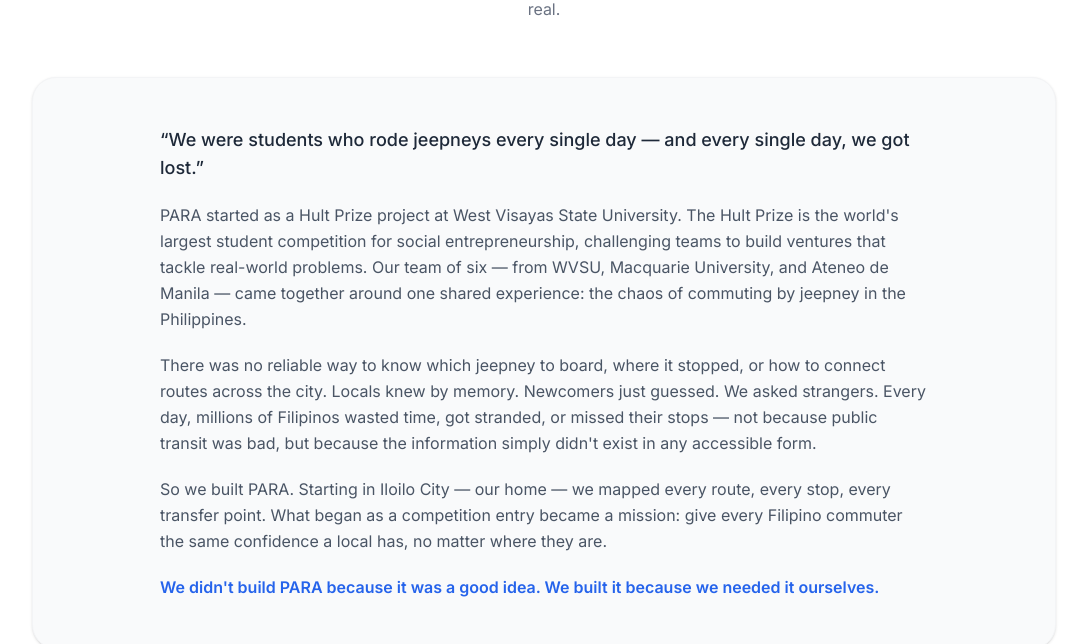
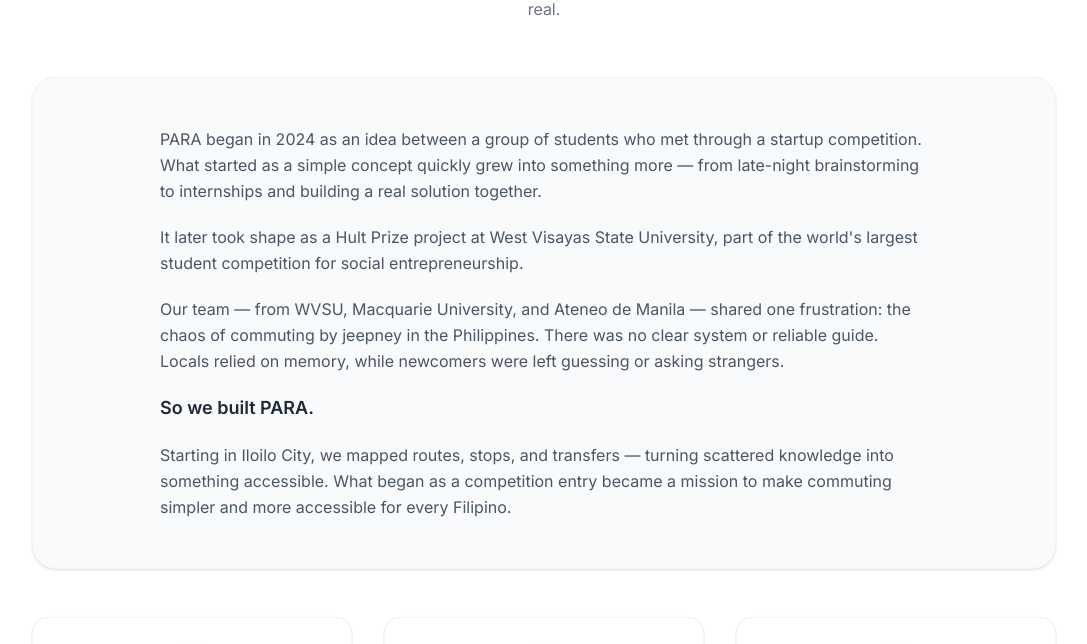
Before and after one commit to MikenISATU/PARA-WEBSITE, a Next.js app: page / in a window 1280 px wide. Shown: the part 4320-4964 px from the top of the page, without its empty margins (96-1183 px from the left). Built offline with nearby package versions, Linux system fonts and the light colour scheme; grey boxes are pictures that could not be loaded.

Commit message:
Update page.tsx

```diff
--- a/app/page.tsx
+++ b/app/page.tsx
@@ -281,9 +281,9 @@
                     <source src="/para-onboarding.mp4" type="video/mp4" />
                   </video>
                   {/* Mask top status bar */}
-                  <div className="absolute top-0 left-0 right-0 h-[1%] bg-zinc-950 z-10" />
+                  <div className="absolute top-0 left-0 right-0 h-[7%] bg-zinc-950 z-10" />
                   {/* Mask bottom nav bar */}
-                  <div className="absolute bottom-0 left-0 right-0 h-[2%] bg-zinc-950 z-10" />
+                  <div className="absolute bottom-0 left-0 right-0 h-[9%] bg-zinc-950 z-10" />
                 </div>
               </div>
               <div className="absolute -inset-6 bg-gradient-to-br from-[#2563eb]/10 to-transparent blur-3xl -z-10" />
@@ -392,20 +392,20 @@
           {/* Story narrative */}
           <div className="bg-gray-50 rounded-3xl p-8 lg:p-12 mb-12 border border-gray-100 shadow-sm">
             <div className="max-w-3xl mx-auto space-y-5 text-gray-600 leading-relaxed">
-              <p className="text-lg text-gray-800 font-medium">
-                &ldquo;We were students who rode jeepneys every single day — and every single day, we got lost.&rdquo;
+              <p>
+                PARA began in 2024 as an idea between a group of students who met through a startup competition. What started as a simple concept quickly grew into something more — from late-night brainstorming to internships and building a real solution together.
               </p>
               <p>
-                PARA started as a Hult Prize project at West Visayas State University. The Hult Prize is the world&apos;s largest student competition for social entrepreneurship, challenging teams to build ventures that tackle real-world problems. Our team of six — from WVSU, Macquarie University, and Ateneo de Manila — came together around one shared experience: the chaos of commuting by jeepney in the Philippines.
+                It later took shape as a Hult Prize project at West Visayas State University, part of the world&apos;s largest student competition for social entrepreneurship.
               </p>
               <p>
-                There was no reliable way to know which jeepney to board, where it stopped, or how to connect routes across the city. Locals knew by memory. Newcomers just guessed. We asked strangers. Every day, millions of Filipinos wasted time, got stranded, or missed their stops — not because public transit was bad, but because the information simply didn&apos;t exist in any accessible form.
+                Our team — from WVSU, Macquarie University, and Ateneo de Manila — shared one frustration: the chaos of commuting by jeepney in the Philippines. There was no clear system or reliable guide. Locals relied on memory, while newcomers were left guessing or asking strangers.
+              </p>
+              <p className="text-lg text-gray-800 font-semibold">
+                So we built PARA.
               </p>
               <p>
-                So we built PARA. Starting in Iloilo City — our home — we mapped every route, every stop, every transfer point. What began as a competition entry became a mission: give every Filipino commuter the same confidence a local has, no matter where they are.
-              </p>
-              <p className="text-[#2563eb] font-semibold">
-                We didn&apos;t build PARA because it was a good idea. We built it because we needed it ourselves.
+                Starting in Iloilo City, we mapped routes, stops, and transfers — turning scattered knowledge into something accessible. What began as a competition entry became a mission to make commuting simpler and more accessible for every Filipino.
               </p>
             </div>
           </div>
```
